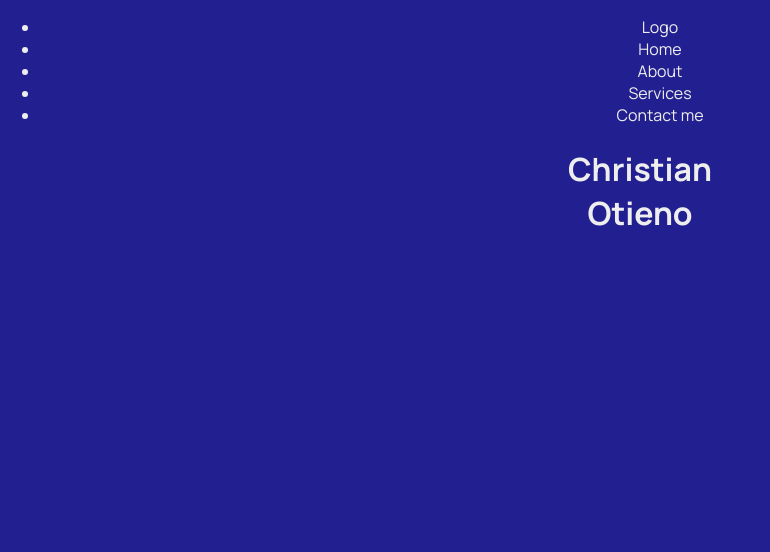
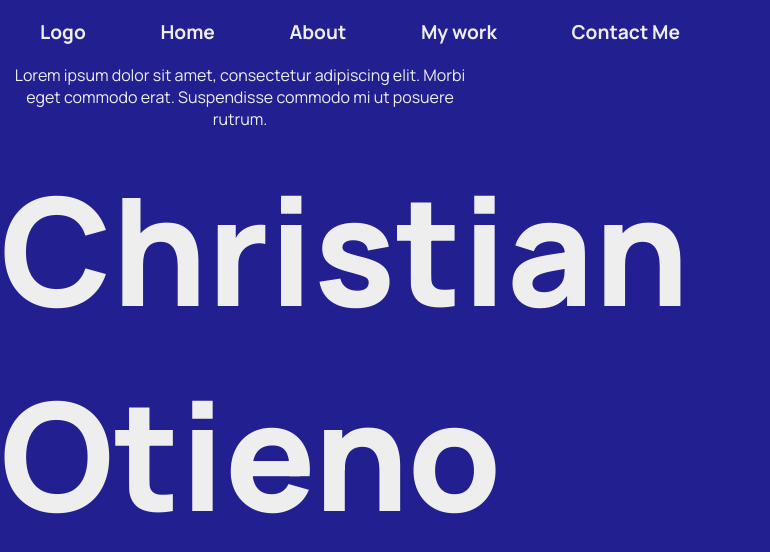
Before and after one commit to christianotieno/react-portfolio, a React (Create React App) app: page / in a window 1280 px wide. Shown: the top 552 px of the page, without its empty margins (0-770 px from the left). Built offline with nearby package versions, Linux system fonts and the light colour scheme.

Commit message:
add landing page

```diff
--- /dev/null
+++ b/src/components/Landing/Landing.css
@@ -0,0 +1,9 @@
+.Landing {
+  width: 60vh;
+}
+.dev-name {
+  padding: 0;
+  margin: 0;
+  font-size: 150px;
+  font-weight: 1000;
+}
--- a/src/components/Landing/Landing.js
+++ b/src/components/Landing/Landing.js
@@ -1,13 +1,20 @@
 import React from 'react';
+import './Landing.css';
 
 const Landing = () => (
-  <div>
-    <h1>
+  <div className="Landing">
+    <div>
+      <p>
+        Lorem ipsum dolor sit amet,
+        consectetur adipiscing elit.
+        Morbi eget commodo erat. Suspendisse commodo mi ut posuere rutrum.
+      </p>
+    </div>
+    <div className="dev-name">
       Christian
       <br />
-      {' '}
       Otieno
-    </h1>
+    </div>
   </div>
 );
 
--- /dev/null
+++ b/src/components/Navbar/Navbar.css
@@ -0,0 +1,11 @@
+.Navbar-list {
+  width: 50vw;
+  display: flex;
+  justify-content: space-between;
+  font-weight: bolder;
+  font-size: larger;
+}
+
+.Nav-item {
+  list-style: none;
+}
--- a/src/components/Navbar/Navbar.js
+++ b/src/components/Navbar/Navbar.js
@@ -1,22 +1,23 @@
 import React from 'react';
+import './Navbar.css';
 
 const Navbar = () => (
   <nav>
-    <ul>
-      <li>
+    <ul className="Navbar-list">
+      <li className="Nav-item">
         Logo
       </li>
-      <li>
+      <li className="Nav-item">
         Home
       </li>
-      <li>
+      <li className="Nav-item">
         About
       </li>
-      <li>
-        Services
+      <li className="Nav-item">
+        My work
       </li>
-      <li>
-        Contact me
+      <li className="Nav-item">
+        Contact Me
       </li>
     </ul>
   </nav>
```
